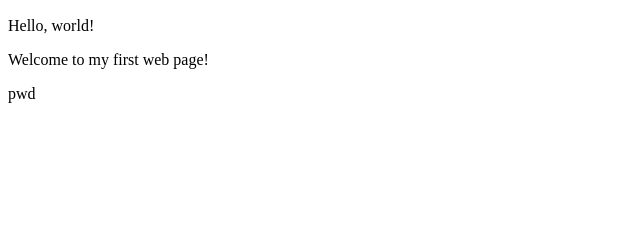
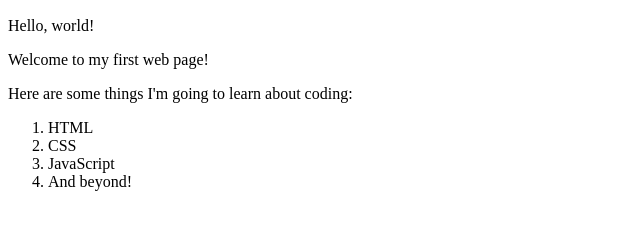
Before and after one commit to MUNENEDENNIS/my-first-website, a plain HTML site: page my-first-webpage.html in a window 1280 px wide. Shown: the part 110-340 px from the top of the page, without its empty margins (0-640 px from the left). Drawn offline with Linux system fonts and the light colour scheme.

Commit message:
"add paragraph block elements to the page"

```diff
--- a/my-first-webpage.html
+++ b/my-first-webpage.html
@@ -8,5 +8,12 @@
     <h2>Written with a little guidance from Moringa School</h2>
     <p>Hello, world!</p>
     <p>Welcome to my first web page!</p>
+    <p>Here are some things I'm going to learn about coding:</p>
+    <ol>
+        <li>HTML</li>
+        <li>CSS</li>
+        <li>JavaScript</li>
+        <li>And beyond!</li>
+      </ol>
   </body>
-</html>pwd
+</html>
```
